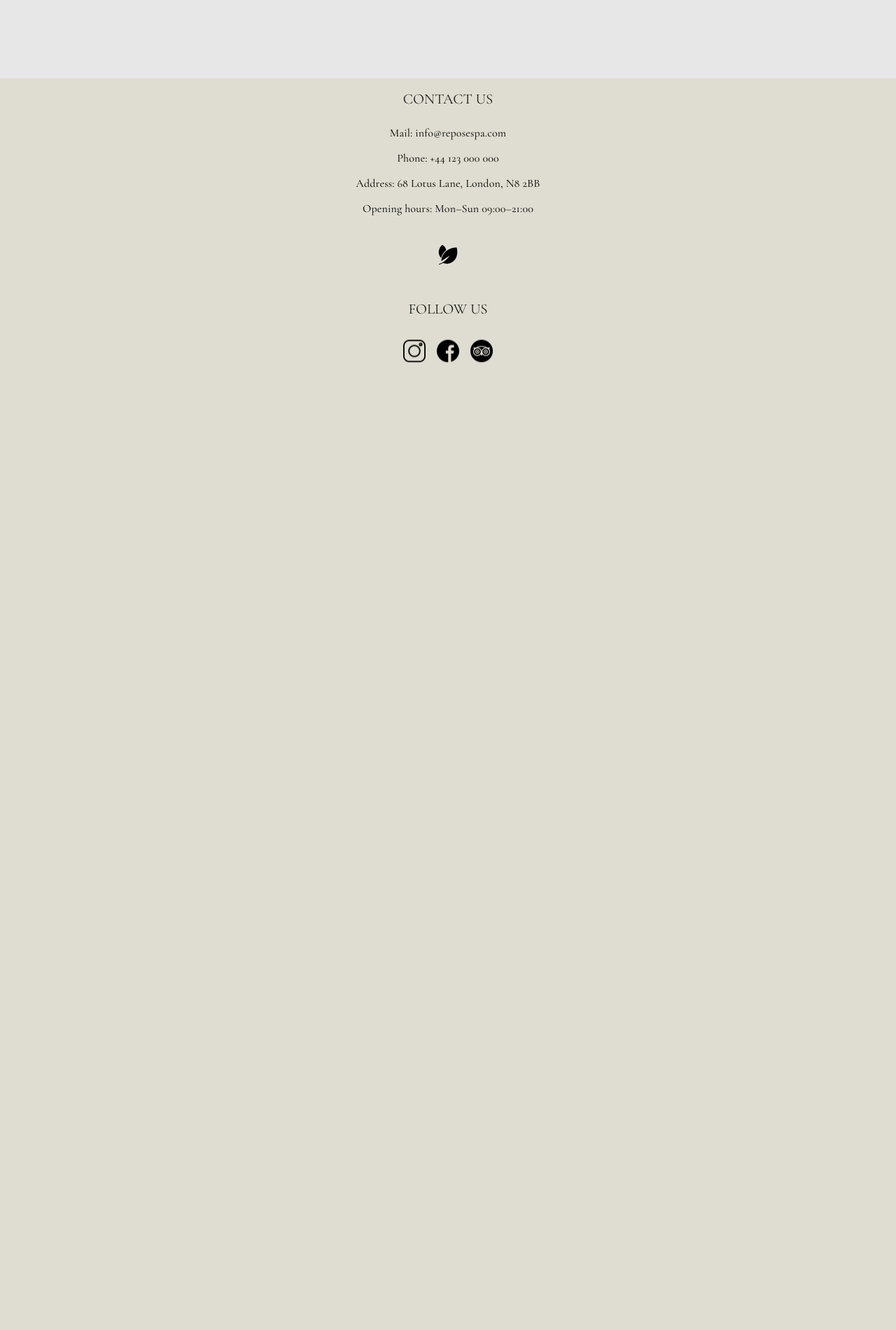
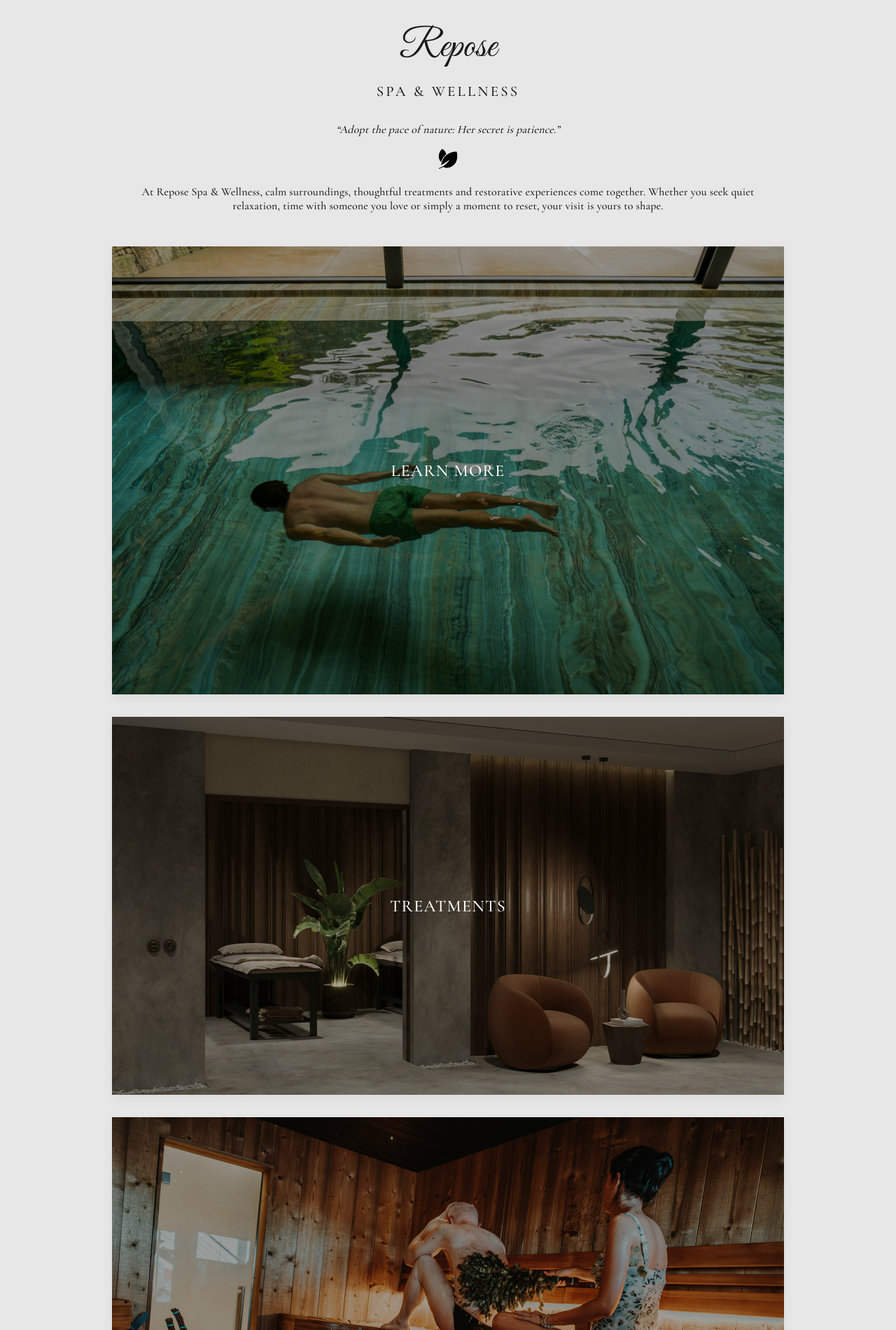
Before and after one commit to Fannyhenriques/milestone-project-4, a Django app: page / in a window 1280 px wide. Shown: the part 432-2332 px from the top of the page at 70% size. Before the commit the page ends 950 px from the top, so only its background shows below. Run offline with Django 4.2, Linux system fonts and the light colour scheme.

Commit message:
Add and style home page content

```diff
--- a/repose/static/repose/css/style.css
+++ b/repose/static/repose/css/style.css
@@ -544,6 +544,99 @@ li {
 /* ====================================
    CARDS & GRIDS
 ==================================== */
+
+.home-card {
+  position: relative;
+  min-height: 18rem;
+  overflow: hidden;
+  display: block;
+  color: var(--color-primary);
+  text-decoration: none;
+  box-shadow: 0 0.3rem 1rem rgba(0, 0, 0, 0.05);
+  transition:
+    transform 0.3s ease,
+    box-shadow 0.3s ease;
+}
+
+.home-card img {
+  width: 100%;
+  height: 100%;
+  min-height: 18rem;
+  object-fit: cover;
+  display: block;
+  transition: transform 0.4s ease;
+}
+
+.home-card-overlay {
+  position: absolute;
+  inset: 0;
+  background: rgba(0, 0, 0, 0.35);
+  transition: background 0.3s ease;
+}
+
+.home-card-content {
+  position: absolute;
+  inset: 0;
+  display: flex;
+  align-items: center;
+  justify-content: center;
+  z-index: 1;
+}
+
+.home-card h2 {
+  margin: 0;
+  color: var(--color-primary);
+  font-size: 1.5rem;
+  font-weight: 500;
+  letter-spacing: 0.08rem;
+  text-transform: uppercase;
+}
+
+.home-card:hover,
+.home-card:focus-visible {
+  transform: translateY(-0.25rem);
+  box-shadow: 0 0.7rem 1.5rem rgba(0, 0, 0, 0.12);
+}
+
+.home-card:hover .home-card-overlay,
+.home-card:focus-visible .home-card-overlay {
+  background: rgba(0, 0, 0, 0.5);
+}
+
+.home-card:hover img,
+.home-card:focus-visible img {
+  transform: scale(1.03);
+}
+
+.service-page {
+  max-width: 60rem;
+  margin: 0 auto;
+  padding: var(--space-sm) var(--space-sm) var(--space-sm);
+}
+
+.service-intro {
+  margin: 0 auto;
+  text-align: center;
+  max-width: 55rem;
+  padding-bottom: var(--space-sm);
+  padding-left: var(--space-sm);
+  padding-right: var(--space-sm);
+}
+
+.service-intro a {
+  font-weight: 700;
+}
+
+.service-intro img {
+  width: 2rem;
+  height: 2rem;
+}
+
+.service-intro h1 {
+  text-align: center;
+  margin-bottom: var(--space-md);
+}
+
 .service-category {
   margin-bottom: var(--space-md);
 }
--- a/repose/templates/repose/home.html
+++ b/repose/templates/repose/home.html
@@ -17,4 +17,59 @@ packages and wellness memberships.
     <p>Rest • Restore • Reconnect </p>
   </div>
 </div>
+
+<div class="site-title">
+  <h1>Repose</h1>
+  <p>Spa & Wellness</p>
+</div>
+<div class="service-intro">
+  <p><i>
+      “Adopt the pace of nature: Her secret is patience.”
+    </i></p>
+  <img src="{% static 'repose/images/favicon.png' %}" alt="Repose logo">
+  <p>
+    At Repose Spa & Wellness, calm surroundings, thoughtful treatments and restorative experiences come together.
+    Whether
+    you seek quiet relaxation, time with someone you love or simply a moment to reset, your visit is yours to shape.
+  </p>
+</div>
+
+<section class="service-page">
+  <div class="service-grid home-grid">
+
+    <a href="{% url 'about' %}" class="home-card">
+      <img src="{% static 'repose/images/swim.jpg' %}" alt="Person swimming in pool at Repose Spa">
+      <div class="home-card-overlay"></div>
+      <div class="home-card-content">
+        <h2>Learn more</h2>
+      </div>
+    </a>
+
+    <a href="{% url 'treatments' %}" class="home-card">
+      <img src="{% static 'repose/images/treatment-room.jpg' %}" alt="Spa treatment room at Repose Spa & Wellness">
+      <div class="home-card-overlay"></div>
+      <div class="home-card-content">
+        <h2>Treatments</h2>
+      </div>
+    </a>
+
+    <a href="{% url 'packages' %}" class="home-card">
+      <img src="{% static 'repose/images/couple.jpg' %}" alt="Spa package experience at Repose Spa & Wellness">
+      <div class="home-card-overlay"></div>
+      <div class="home-card-content">
+        <h2>Packages</h2>
+      </div>
+    </a>
+
+    <a href="{% url 'membership' %}" class="home-card">
+      <img src="{% static 'repose/images/yoga.jpg' %}" alt="Yoga at Repose Spa & Wellness">
+      <div class="home-card-overlay"></div>
+      <div class="home-card-content">
+        <h2>Membership</h2>
+      </div>
+    </a>
+
+  </div>
+</section>
+
 {% endblock %}
```
